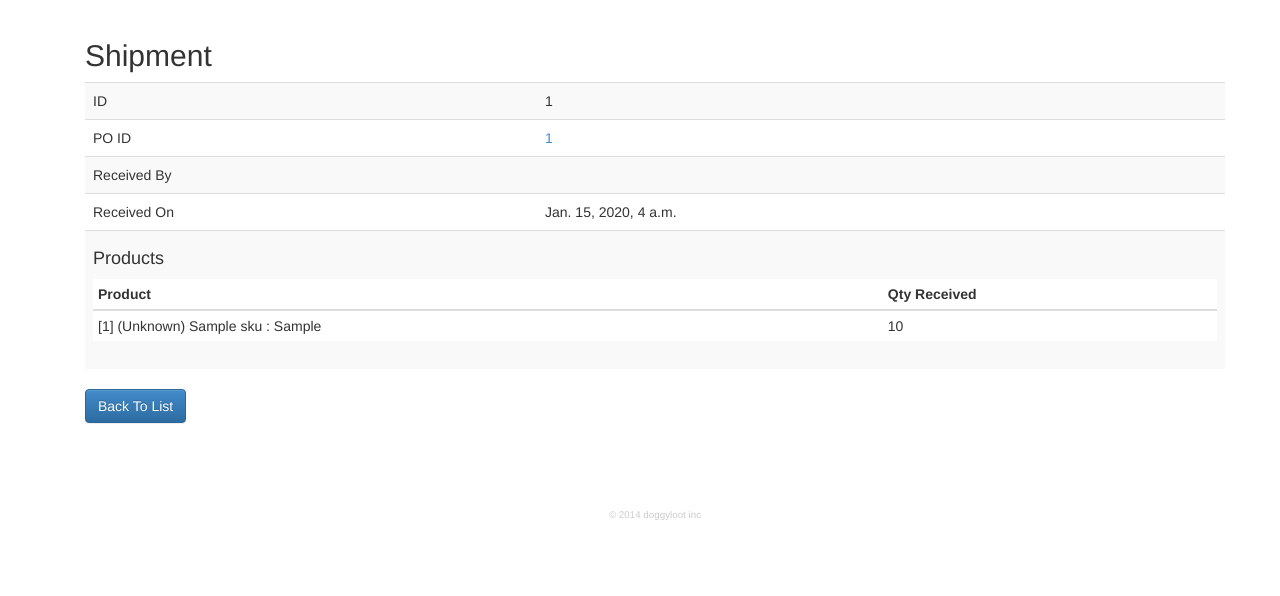
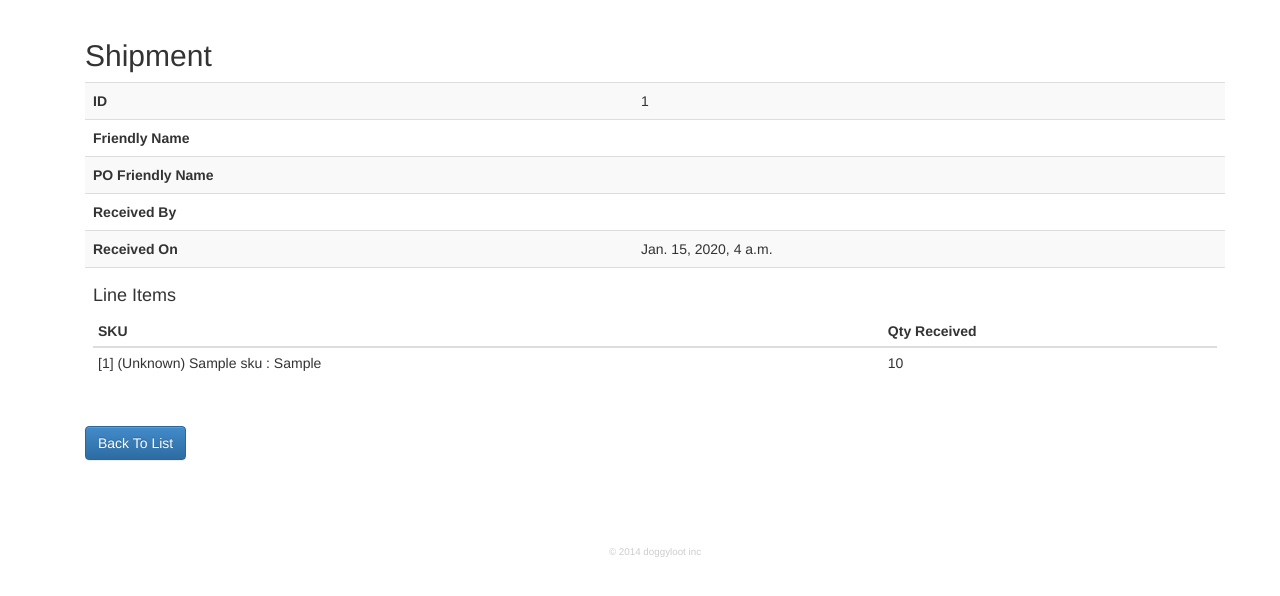
Before and after one commit to vforgione/dodger, a Django app: page /shipment/1/ in a window 1280 px wide. Shown: the part 51-647 px from the top of the page. Run offline with Django 3.2, Linux system fonts and the light colour scheme; a user stored in the database is signed in; data comes from the database, SQL or seed files in the repository; tables that the repository leaves empty hold one stand-in row (values such as "Sample post"); some libraries are stand-ins or nearby versions.

Commit message:
added friendly names for pos and shipments

```diff
--- a/app/models.py
+++ b/app/models.py
@@ -2,6 +2,7 @@
 
 from django.contrib.auth.models import User
 from django.db import models
+from django.template.defaultfilters import slugify
 
 from .controls import STATES
 
@@ -228,12 +229,17 @@
     created = models.DateTimeField(auto_now_add=True)
 
     def __str__(self):
-        return '%d-%s' % (self.id, self.creator.username)
+        return self.friendly_name
 
-    def has_been_received(self):
+    def _has_been_received(self):
         """checks if id in list of ids associated with received shipments"""
         shipments = Shipment.objects.values_list('purchase_order__id')
         return self.id in shipments[0]
+    has_been_received = property(_has_been_received)
+
+    def _friendly_name(self):
+        return slugify('%d %s' % (self.id, self.creator.username.strip('@doggyloot.com')))
+    friendly_name = property(_friendly_name)
 
 
 class PurchaseOrderLineItem(models.Model):
@@ -254,7 +260,11 @@
     received_on = models.DateTimeField(auto_now_add=True)
 
     def __str__(self):
-        return '%d-%s' % (self.id, self.received_by.username)
+        return self.friendly_name
+
+    def _friendly_name(self):
+        return slugify('%d %s' % (self.id, self.received_by.username.strip('@doggyloot.com')))
+    friendly_name = property(_friendly_name)
 
 
 class ShipmentLineItem(models.Model):
--- a/app/templates/app/po__view.html
+++ b/app/templates/app/po__view.html
@@ -8,6 +8,7 @@
 <table class="table">
 <tbody>
   <tr><th>ID</th><td>{{ po.id }}</td></tr>
+  <tr><th>Friendly Name</th><td>{{ po.friendly_name }}</td></tr>
   <tr><th>Date Created</th><td>{{ po.created }}</td></tr>
   <tr><th>Creator</th><td>{{ po.creator.username }}</td></tr>
   <tr><th>Supplier</th><td>{{ po.supplier.name }}</td></tr>
@@ -16,6 +17,7 @@
   <tr>
     <td colspan="2">
       <h4>Line Items</h4>
+      <div class="table-responsive">
       <table class="table table-condensed table-striped">
       <thead>
         <tr>
@@ -30,6 +32,7 @@
         {% endfor %}
       </tbody>
       </table>
+      </div>
     </td>
   </tr>
 </tbody>
@@ -41,13 +44,14 @@
 <table class="table table-striped">
 <thead>
   <tr>
-    <th>ID</th><th>Date Created</th><th>Creator</th><th>Supplier</th><th>Contact</th><th>Comments</th>
+    <th>ID</th><th>Friendly Name</th><th>Date Created</th><th>Creator</th><th>Supplier</th><th>Contact</th><th>Comments</th>
   </tr>
 </thead>
 <tbody>
   {% for po in pos %}
   <tr>
     <td><a href="{% url 'app:po__view' po.pk %}">{{ po.id }}</a></td>
+    <td><a href="{% url 'app:po__view' po.pk %}">{{ po.friendly_name }}</a></td>
     <td>{{ po.created }}</td>
     <td>{{ po.creator.username }}</td>
     <td>{{ po.supplier.name }}</td>
--- a/app/templates/app/shipment__view.html
+++ b/app/templates/app/shipment__view.html
@@ -4,28 +4,32 @@
 <div class="table-responsive">
 
   {% if shipment %}
-  <h2>Shipment {{ shipment.slug }}</h2>
+  <h2>Shipment {{ shipment.friendly_name }}</h2>
     <table class="table table-striped detail-table">
       <tbody>
         <tr>
-          <td>ID</td><td>{{ shipment.id }}</td>
+          <th>ID</th><td>{{ shipment.id }}</td>
         </tr>
         <tr>
-          <td>PO ID</td><td><a href="{% url 'app:po__view' shipment.purchase_order.pk %}">{{ shipment.purchase_order.id }}</a></td>
+          <th>Friendly Name</th><td>{{ shipment.friendly_name }}</td>
         </tr>
         <tr>
-          <td>Received By</td><td>{{ shipment.received_by.username }}</td>
+          <th>PO Friendly Name</th><td><a href="{% url 'app:po__view' shipment.purchase_order.pk %}">{{ shipment.purchase_order.friendly_name }}</a></td>
         </tr>
         <tr>
-          <td>Received On</td><td>{{ shipment.received_on }}</td>
+          <th>Received By</th><td>{{ shipment.received_by.username }}</td>
+        </tr>
+        <tr>
+          <th>Received On</th><td>{{ shipment.received_on }}</td>
         </tr>
         <tr>
           <td colspan="2">
-            <h4>Products</h4>
+            <h4>Line Items</h4>
+            <div class="table-responsive">
             <table class="table table-condensed">
               <thead>
                 <tr>
-                  <th>Product</th><th>Qty Received</th>
+                  <th>SKU</th><th>Qty Received</th>
                 </tr>
               </thead>
               <tbody>
@@ -37,6 +41,7 @@
                 {% endfor %}
               </tbody>
             </table>
+            </div>
           </td>
         </tr>
       </tbody>
@@ -48,14 +53,15 @@
     <table class="table table-striped">
       <thead>
         <tr>
-          <th>ID</th><th>PO ID</th><th>Received On</th><th>Received By</th>
+          <th>ID</th><th>Friendly Name</th><th>PO Friendly Name</th><th>Received On</th><th>Received By</th>
         </tr>
       </thead>
       <tbody>
         {% for ship in shipments %}
         <tr>
           <td><a href="{% url 'app:shipment__view' ship.pk %}">{{ ship.purchase_order.id }}</a></td>
-          <td><a href="{% url 'app:po__view' ship.purchase_order.pk %}">{{ ship.purchase_order.id }}</a></td>
+          <td><a href="{% url 'app:shipment__view' ship.pk %}">{{ ship.friendly_name }}</a></td>
+          <td><a href="{% url 'app:po__view' ship.purchase_order.pk %}">{{ ship.purchase_order.friendly_name }}</a></td>
           <td>{{ ship.received_on }}</td>
           <td>{{ ship.received_by }}</td>
         </tr>
```
